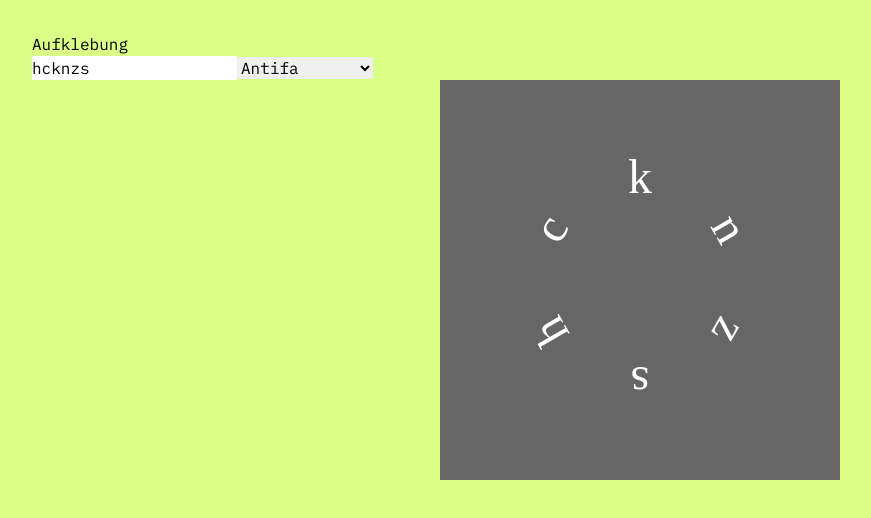
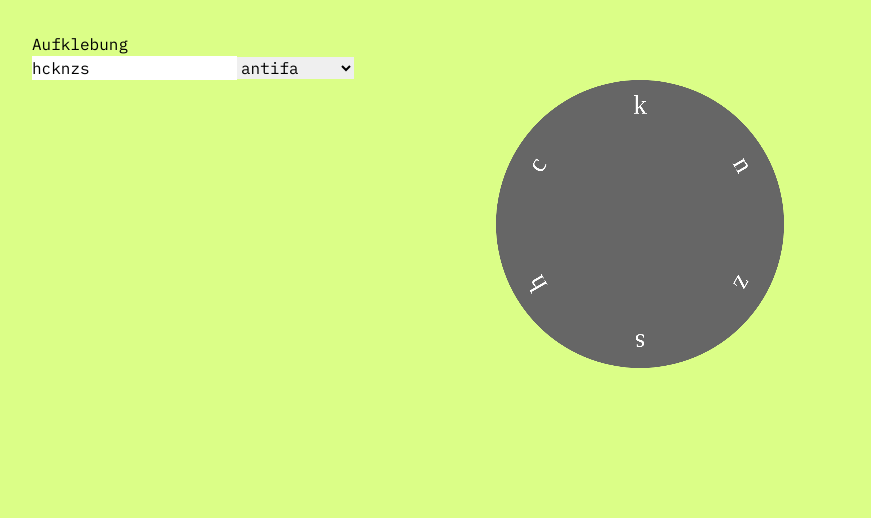
Before and after one commit to hcknzs/aufklebung, a Next.js app: page / in a window 1280 px wide. Shown: the top 518 px of the page, without its empty margins (0-871 px from the left). Built offline with nearby package versions, Linux system fonts and the light colour scheme.

Commit message:
improve types, resolution, make canvas size adjustable

```diff
--- a/src/app/page.tsx
+++ b/src/app/page.tsx
@@ -1,13 +1,10 @@
 "use client";
 import { useState } from "react";
 import { Canvas } from "@/components/canvas/canvas";
-import { initialStickerParams, Sticker } from "@/data/stickers";
+import { Sticker, stickerConfig } from "@/data/stickers";
 
 const App = () => {
-	const [sticker, setSticker] = useState<Sticker>({
-		type: "antifa",
-		params: initialStickerParams.antifa,
-	});
+	const [sticker, setSticker] = useState<Sticker>(stickerConfig.antifa);
 
 	return (
 		<main className="min-h-screen bg-lime p-8 font-plex-mono">
@@ -26,16 +23,18 @@ const App = () => {
 				<select
 					value={sticker.type}
 					onChange={(e) =>
-						setSticker({
-							type: e.target.value as Sticker["type"],
-							params: initialStickerParams[
-								e.target.value as Sticker["type"]
+						setSticker(
+							stickerConfig[
+								e.target.value as keyof typeof stickerConfig
 							],
-						})
+						)
 					}
 				>
-					<option value="antifa">Antifa</option>
-					<option value="xNeinDanke">X Nein Danke</option>
+					{Object.keys(stickerConfig).map((key) => (
+						<option key={key} value={key}>
+							{key}
+						</option>
+					))}
 				</select>
 
 				<Canvas sticker={sticker} />
--- a/src/components/canvas/canvas.tsx
+++ b/src/components/canvas/canvas.tsx
@@ -17,19 +17,21 @@ export const Canvas: React.FC<{
 		ctx.clearRect(0, 0, canvas.width, canvas.height);
 		ctx.save();
 
-		const renderer = stickerRenderers[props.sticker.type](
-			props.sticker,
-			ctx,
-		);
+		const renderer = stickerRenderers[props.sticker.type];
+		renderer(props.sticker, ctx);
 	}, [props.sticker]);
 
 	return (
 		<div className="flex flex-col items-center gap-8">
 			<canvas
 				ref={canvasRef}
-				className="bg-red-500"
-				width="400"
-				height="400"
+				width={
+					props.sticker.shape === "rectangle"
+						? props.sticker.size * props.sticker.aspectRatio
+						: props.sticker.size
+				}
+				height={props.sticker.size}
+				className="h-72"
 			/>
 		</div>
 	);
--- a/src/data/stickers.ts
+++ b/src/data/stickers.ts
@@ -1,68 +1,93 @@
-export type AntifaSticker = {
-	type: "antifa";
-	params: {
-		text: string;
-		bgColor: string;
-	};
-};
+export type StickerType = "antifa" | "xNeinDanke";
 
-export type XNeinDankeSticker = {
-	type: "xNeinDanke";
-	params: {
-		text: string;
-	};
-};
+export type Sticker = {
+	type: StickerType;
+	size: number;
+	params: object;
+} & (
+	| {
+			shape: "square" | "circle";
+	  }
+	| {
+			shape: "rectangle";
+			aspectRatio: number;
+	  }
+);
 
-export type Sticker = AntifaSticker | XNeinDankeSticker;
-
-export type StickerTypes = Sticker["type"];
-
-export const initialStickerParams = {
+export const stickerConfig = {
 	antifa: {
-		text: "hcknzs",
-		bgColor: "#666",
+		type: "antifa",
+		shape: "circle",
+		size: 1080,
+		params: {
+			text: "hcknzs",
+			bgColor: "#666",
+		},
 	},
 	xNeinDanke: {
-		text: "nazis",
+		type: "xNeinDanke",
+		shape: "rectangle",
+		aspectRatio: 1.5,
+		size: 600,
+		params: {
+			text: "nazis",
+		},
 	},
-} as const;
+} satisfies Record<StickerType, Sticker>;
 
-export const stickerRenderers = {
-	antifa: (sticker: AntifaSticker, ctx: CanvasRenderingContext2D) => {
+export type StickerConfig = typeof stickerConfig;
+
+export const stickerRenderers: Record<
+	StickerType,
+	(sticker: any, ctx: CanvasRenderingContext2D) => void
+> = {
+	antifa: (
+		sticker: StickerConfig["antifa"],
+		ctx: CanvasRenderingContext2D,
+	) => {
 		ctx.fillStyle = sticker.params.bgColor;
-		ctx.fillRect(0, 0, 400, 400);
+		const halfWidth = sticker.size / 2;
+		ctx.beginPath();
+		ctx.arc(halfWidth, halfWidth, halfWidth, 0, Math.PI * 2);
+		ctx.fill();
+		ctx.closePath();
 
 		// render text
 		ctx.fillStyle = "#fff";
-		ctx.font = "48px IBM Plex Mono";
+		ctx.font = "100px IBM Plex Mono";
 		ctx.textAlign = "center";
 		ctx.textBaseline = "middle";
-		const radius = 100;
+		const radius = halfWidth - 100;
 		const angle = Math.PI * 2;
 
 		ctx.translate(ctx.canvas.width / 2, ctx.canvas.height / 2);
 		ctx.rotate((-1 * angle) / 2);
 
-		for (let i = 0; i < sticker.params.text.length; i++) {
-			// const x = centerX + Math.cos(angle * i) * radius;
-			// const y = centerY + Math.sin(angle * i) * radius;
+		for (const char of sticker.params.text) {
 			ctx.rotate(angle / sticker.params.text.length);
 			ctx.save();
 			ctx.translate(0, -1 * radius);
-			ctx.fillText(sticker.params.text[i], 0, 0);
+			ctx.fillText(char, 0, 0);
 			ctx.restore();
 		}
 		ctx.restore();
 	},
-	xNeinDanke: (sticker: XNeinDankeSticker, ctx: CanvasRenderingContext2D) => {
+	xNeinDanke: (
+		sticker: StickerConfig["xNeinDanke"],
+		ctx: CanvasRenderingContext2D,
+	) => {
 		ctx.fillStyle = "#000";
-		ctx.fillRect(0, 0, 400, 400);
+		ctx.fillRect(0, 0, ctx.canvas.width, ctx.canvas.height);
 
 		// render text
 		ctx.fillStyle = "#fff";
-		ctx.font = "48px sans-serif";
+		ctx.font = "100px sans-serif";
 		ctx.textAlign = "center";
 		ctx.textBaseline = "middle";
-		ctx.fillText(sticker.params.text + " nein danke", 200, 200);
+		ctx.fillText(
+			sticker.params.text + " nein danke",
+			ctx.canvas.width / 2,
+			ctx.canvas.height / 2,
+		);
 	},
 };
```
